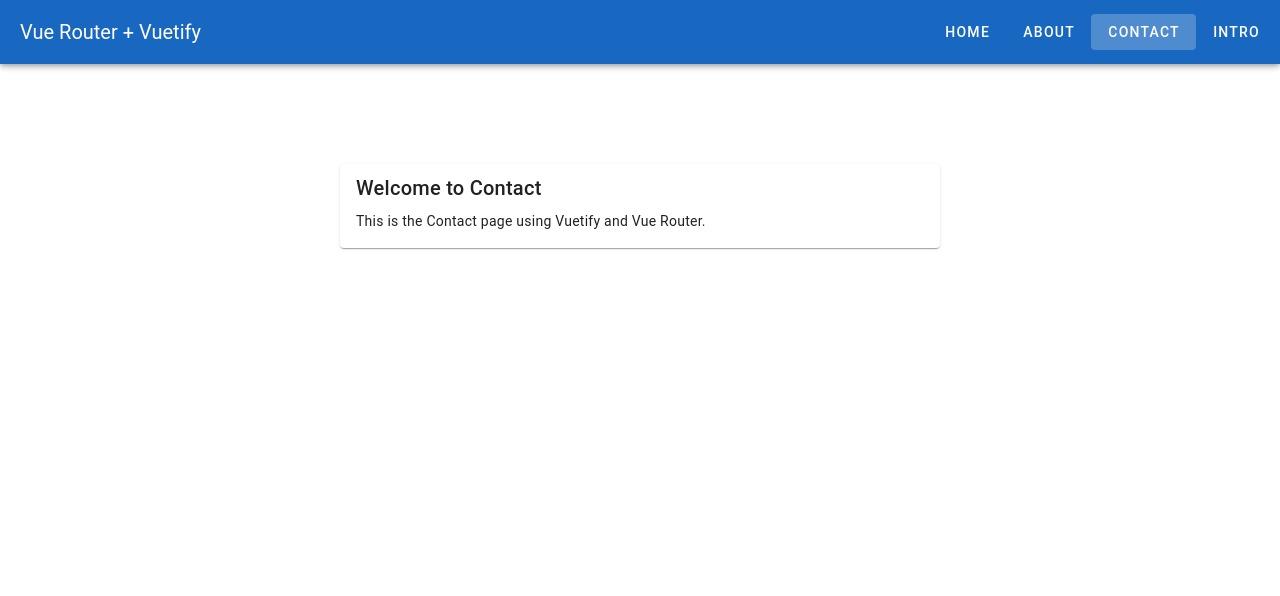
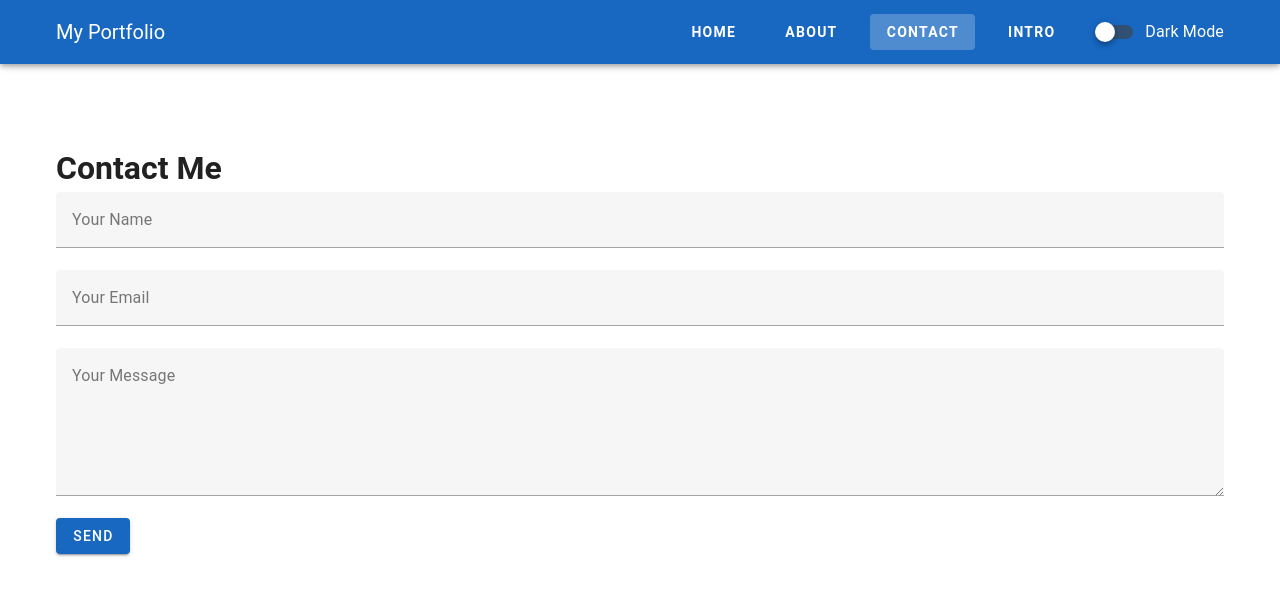
Before and after one commit to ruchik02/vue-practice, a Vue app: page /contact in a window 1280 px wide. Shown: the top 596 px of the page. Built offline with nearby package versions, Linux system fonts and the light colour scheme.

Commit message:
example3 router and dark mode toggle functionality

```diff
--- a/src/components/Navbar.vue
+++ b/src/components/Navbar.vue
@@ -1,10 +1,42 @@
+<script>
+export default {
+  data() {
+    return {
+      darkMode: false,
+    };
+  },
+  methods: {
+    toggleTheme() {
+      this.$vuetify.theme.global.name = this.darkMode ? "dark" : "light";
+    },
+  },
+};
+</script>
 <template>
-    <v-app-bar app color="primary" dark>
-    <v-toolbar-title>Vue Router + Vuetify</v-toolbar-title>
-    <v-spacer></v-spacer>
-    <v-btn to="/" text>Home</v-btn>
-    <v-btn to="/about" text>About</v-btn>
-    <v-btn to="/contact" text>Contact</v-btn>
-    <v-btn to="/intro" text>Intro</v-btn>
+  <v-app-bar app color="primary" dark>
+    <v-container class="d-flex align-center">
+      <v-toolbar-title>My Portfolio</v-toolbar-title>
+      <v-spacer></v-spacer>
+      <v-btn to="/" text class="mx-2">Home</v-btn>
+      <v-btn to="/about" text class="mx-2">About</v-btn>
+      <v-btn to="/contact" text class="mx-2">Contact</v-btn>
+      <v-btn to="/intro" text class="mx-2">Intro</v-btn>
+      <v-switch
+        v-model="darkMode"
+        @change="toggleTheme"
+        label="Dark Mode"
+        hide-details
+        class="ml-4"
+      ></v-switch>
+    </v-container>
   </v-app-bar>
 </template>
+<style scoped>
+.v-btn {
+  font-weight: bold;
+}
+.v-switch {
+  display: flex;
+  align-items: center;
+}
+</style>
--- a/src/main.js
+++ b/src/main.js
@@ -4,7 +4,16 @@ import App from './App.vue'
 import 'vuetify/styles'
 import * as components from 'vuetify/components'
 import router from './router'
-const vuetify = createVuetify({components})
+const vuetify = createVuetify({
+    theme:{
+        defaultTheme: 'light',
+        themes: {
+            light: { },
+            dark: {  }
+        }
+    },
+    components
+})
 
 
 const app = createApp(App);
--- a/src/views/AboutView.vue
+++ b/src/views/AboutView.vue
@@ -1,8 +1,6 @@
 <template>
     <v-container>
-      <v-card class="mx-auto my-5" max-width="600">
-        <v-card-title>Welcome to About</v-card-title>
-        <v-card-text>This is the About page using Vuetify and Vue Router.</v-card-text>
-      </v-card>
+        <h1>About Me</h1>
+        <p>I am learning Vue.js and Vuetify to build modern web applications.</p>
     </v-container>
   </template>
--- a/src/views/ContactView.vue
+++ b/src/views/ContactView.vue
@@ -1,8 +1,11 @@
 <template>
     <v-container>
-      <v-card class="mx-auto my-5" max-width="600">
-        <v-card-title>Welcome to Contact</v-card-title>
-        <v-card-text>This is the Contact page using Vuetify and Vue Router.</v-card-text>
-      </v-card>
+     <h1>Contact Me</h1>
+      <v-form>
+      <v-text-field label="Your Name"></v-text-field>
+      <v-text-field label="Your Email"></v-text-field>
+      <v-textarea label="Your Message"></v-textarea>
+      <v-btn color="primary">Send</v-btn>
+     </v-form>
     </v-container>
   </template>
--- a/src/views/HomeView.vue
+++ b/src/views/HomeView.vue
@@ -1,8 +1,6 @@
 <template>
     <v-container>
-      <v-card class="mx-auto my-5" max-width="600">
-        <v-card-title>Welcome to Home</v-card-title>
-        <v-card-text>This is the Home page using Vuetify and Vue Router.</v-card-text>
-      </v-card>
+        <h1>Welcome to My Portfolio</h1>
+        <p>This is the homepage of my mini website using Vue and Vuetify.</p>
     </v-container>
   </template>
--- a/src/views/IntroView.vue
+++ b/src/views/IntroView.vue
@@ -1,8 +1,6 @@
 <template>
     <v-container>
-      <v-card class="mx-auto my-5" max-width="600">
-        <v-card-title>Welcome to Intro</v-card-title>
-        <v-card-text>This is the Intro page using Vuetify and Vue Router.</v-card-text>
-      </v-card>
+        <h1>Hey, Ruchika this side</h1>
+        <p>This is the introduction of my mini website using Vue and Vuetify.</p>
     </v-container>
   </template>
```
